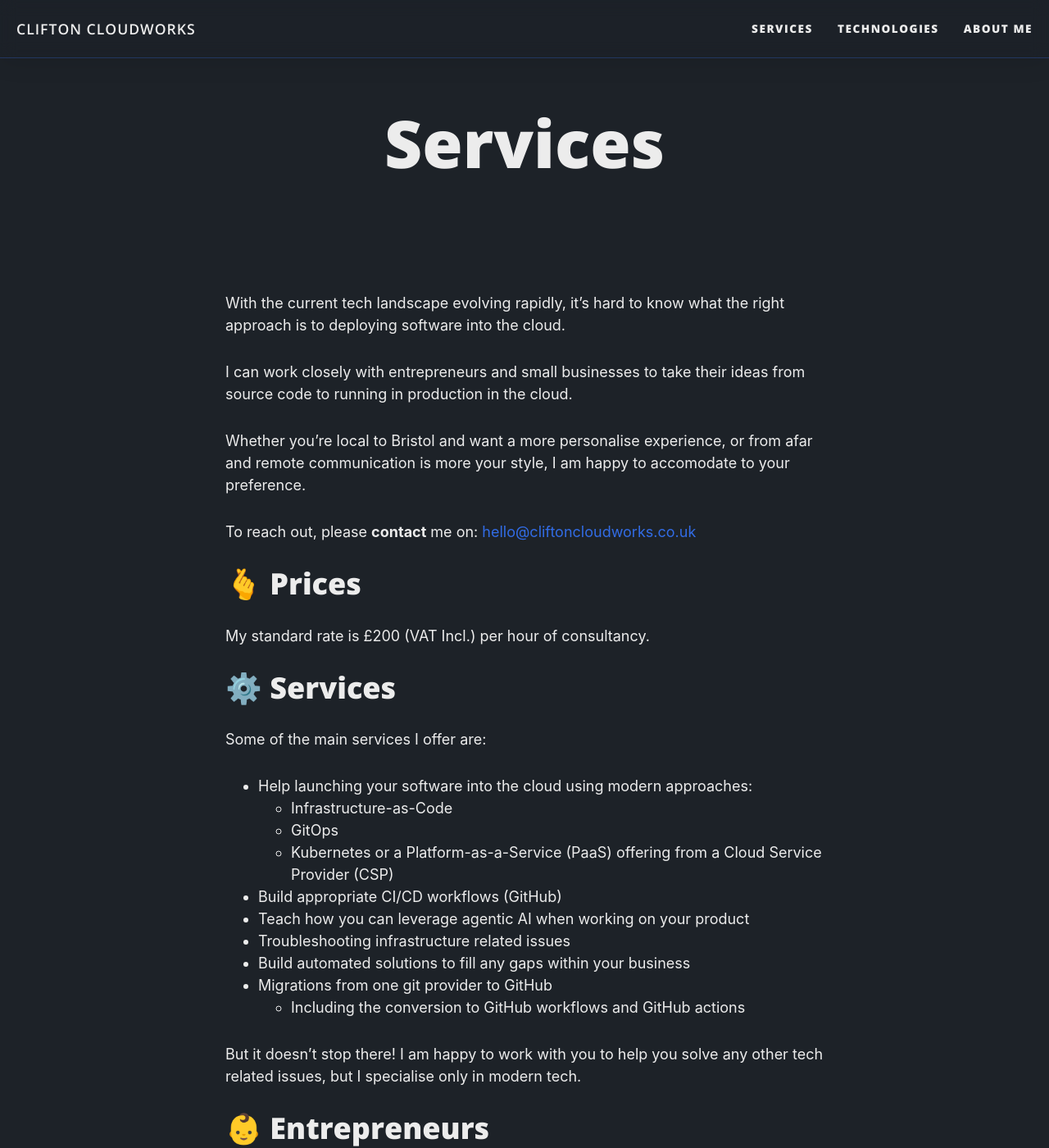
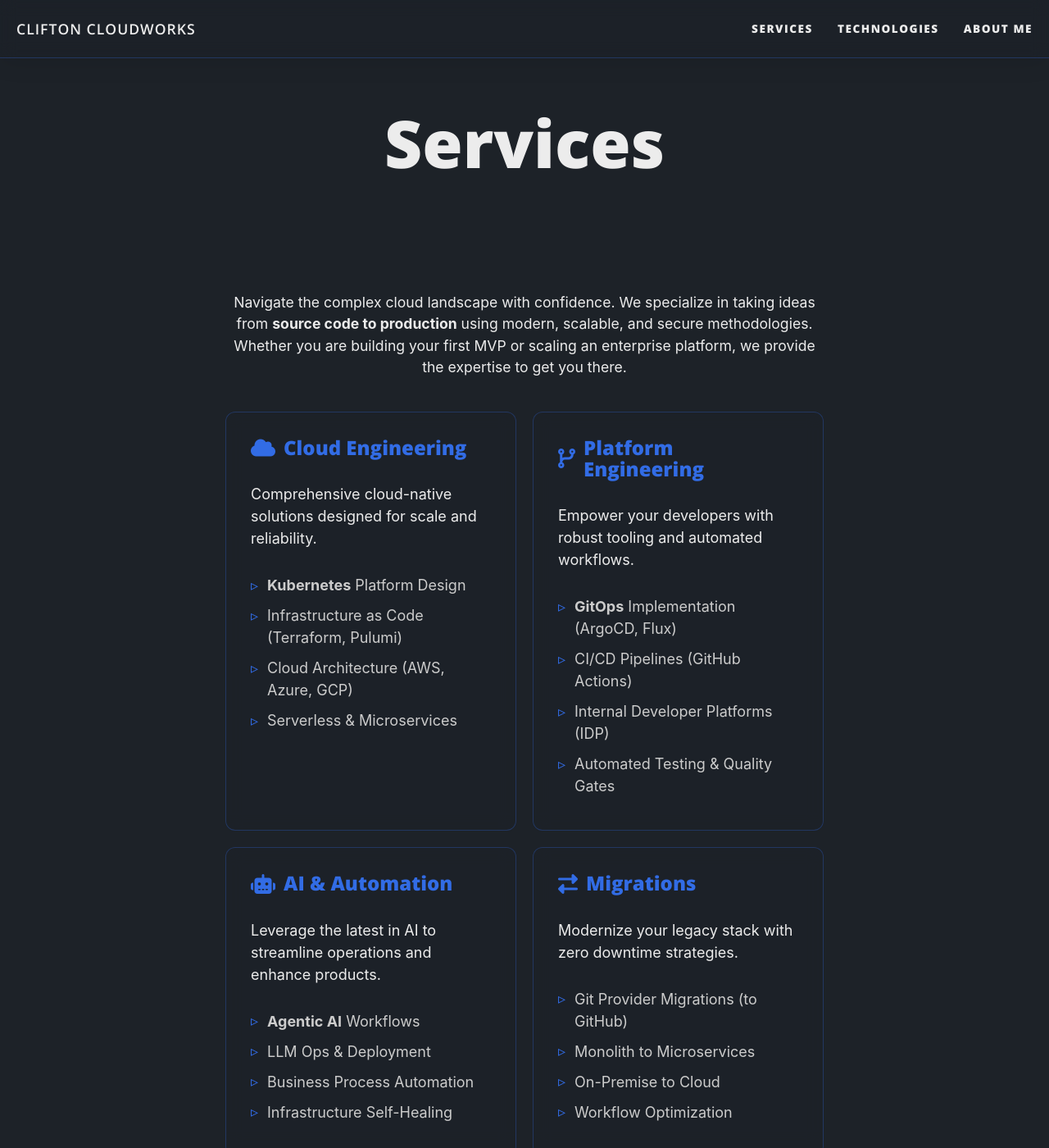
Before and after one commit to ChilledEther/business-site, a Jekyll site: the page built from pages/services.md, in a window 1280 px wide and 1400 px high. Shown: the whole window at 82% size. Built offline with Jekyll 4.4.1, drawn with Linux system fonts in a browser that asks for light colours; some of the changed text lies outside the part shown.

Commit message:
feat: Redesign the services page with a structured layout, detailed offerings, audience sections, and modern styling.

```diff
--- a/pages/services.md
+++ b/pages/services.md
@@ -2,43 +2,211 @@
 layout: page
 title: Services
 permalink: /services/
+share-description: tailored software delivery, cloud engineering, and platform building services for Startups and SMEs. Specializing in Kubernetes, GitOps, and GitHub.
 ---
 
-With the current tech landscape evolving rapidly, it's hard to know what the right approach is to deploying software into the cloud.
+<style>
+  .services-intro {
+    text-align: center;
+    max-width: 800px;
+    margin: 0 auto 40px auto;
+    font-size: 1.1rem;
+    line-height: 1.6;
+    color: #ececec;
+  }
 
-I can work closely with entrepreneurs and small businesses to take their ideas from source code to running in production in the cloud.
+  /* Grid Layout */
+  .services-grid {
+    display: grid;
+    grid-template-columns: repeat(auto-fit, minmax(300px, 1fr));
+    gap: 20px;
+    margin-bottom: 50px;
+  }
 
-Whether you're local to Bristol and want a more personalise experience, or from afar and remote communication is more your style, I am happy to accomodate to your preference.
+  /* Glass Card */
+  .glass-card {
+    background: rgba(29, 34, 40, 0.6);
+    backdrop-filter: blur(10px);
+    -webkit-backdrop-filter: blur(10px);
+    border: 1px solid rgba(50, 108, 229, 0.3);
+    border-radius: 12px;
+    padding: 30px;
+    transition: transform 0.3s ease, box-shadow 0.3s ease;
+  }
 
-To reach out, please **contact** me on: [hello@cliftoncloudworks.co.uk](mailto:hello@cliftoncloudworks.co.uk)
+  .glass-card:hover {
+    transform: translateY(-5px);
+    box-shadow: 0 10px 30px rgba(0, 0, 0, 0.2);
+    border-color: rgba(50, 108, 229, 0.6);
+  }
 
-# 🫰 Prices
+  .glass-card h3 {
+    color: #326ce5; /* K8s blue */
+    margin-top: 0;
+    margin-bottom: 15px;
+    font-size: 1.5rem;
+    display: flex;
+    align-items: center;
+    gap: 10px;
+  }
 
-My standard rate is £200 (VAT Incl.) per hour of consultancy.
+  .glass-card ul {
+    list-style: none;
+    padding: 0;
+    margin: 0;
+  }
 
-# ⚙️ Services
+  .glass-card li {
+    margin-bottom: 10px;
+    padding-left: 20px;
+    position: relative;
+    color: #ccc;
+  }
 
-Some of the main services I offer are:
+  .glass-card li::before {
+    content: "▹";
+    color: #326ce5;
+    position: absolute;
+    left: 0;
+  }
 
-* Help launching your software into the cloud using modern approaches:
-  * Infrastructure-as-Code
-  * GitOps
-  * Kubernetes or a Platform-as-a-Service (PaaS) offering from a Cloud Service Provider (CSP)
-* Build appropriate CI/CD workflows (GitHub)
-* Teach how you can leverage agentic AI when working on your product
-* Troubleshooting infrastructure related issues
-* Build automated solutions to fill any gaps within your business
-* Migrations from one git provider to GitHub
-  * Including the conversion to GitHub workflows and GitHub actions
+  /* Audience Section */
+  .audience-wrapper {
+    display: grid;
+    grid-template-columns: 1fr 1fr;
+    gap: 30px;
+    margin-bottom: 50px;
+  }
 
-But it doesn't stop there! I am happy to work with you to help you solve any other tech related issues, but I specialise only in modern tech.
+  @media (max-width: 768px) {
+    .audience-wrapper {
+      grid-template-columns: 1fr;
+    }
+  }
 
-# 👶 Entrepreneurs
+  /* Pricing Section */
+  .pricing-banner {
+    background: linear-gradient(135deg, rgba(50, 108, 229, 0.1) 0%, rgba(29, 34, 40, 0.8) 100%);
+    border: 1px solid #326ce5;
+    border-radius: 12px;
+    padding: 40px;
+    text-align: center;
+    margin-top: 40px;
+  }
 
-It can be very difficult to know where to start when it comes to deploying software into the cloud. Especially when you're taking your own idea to the market for the first time.
+  .price-tag {
+    font-size: 2.5rem;
+    font-weight: 700;
+    color: #fff;
+    margin: 10px 0;
+  }
 
-I will work with you to ensure that the foundation for your product delivery is setup in a way that can be easily scaled as you organically grow. You will have full ownership of any code that is produced as part of the process, and will get full support throughout your journey along with knowledge sharing about why doing approaches one way are more beneficial than others.
+  .cta-button {
+      display: inline-block;
+      margin-top: 20px;
+      padding: 12px 30px;
+      background: #326ce5;
+      color: #fff !important;
+      border-radius: 5px;
+      text-decoration: none;
+      font-weight: 600;
+      transition: background 0.2s;
+  }
+  .cta-button:hover {
+      background: #2656c0;
+      text-decoration: none;
+  }
+</style>
 
-# 🏤 SMEs
+<div class="services-intro">
+  <p>
+    Navigate the complex cloud landscape with confidence. We specialize in taking ideas from <strong>source code to production</strong> using modern, scalable, and secure methodologies. Whether you are building your first MVP or scaling an enterprise platform, we provide the expertise to get you there.
+  </p>
+</div>
 
-I can work with SMEs to overcome any deployment challenges they are currently facing. This may be due to poorly setup foundation, or just a lack of knowledge in how they should be scaling up in the cloud space. I am happy to share knowledge, create the appropriate workflows and automation to facilitate this.
+<div class="services-grid">
+  <div class="glass-card">
+    <h3><i class="fas fa-cloud"></i> Cloud Engineering</h3>
+    <p>Comprehensive cloud-native solutions designed for scale and reliability.</p>
+    <ul>
+      <li><strong>Kubernetes</strong> Platform Design</li>
+      <li>Infrastructure as Code (Terraform, Pulumi)</li>
+      <li>Cloud Architecture (AWS, Azure, GCP)</li>
+      <li>Serverless & Microservices</li>
+    </ul>
+  </div>
+
+  <div class="glass-card">
+    <h3><i class="fas fa-code-branch"></i> Platform Engineering</h3>
+    <p>Empower your developers with robust tooling and automated workflows.</p>
+    <ul>
+      <li><strong>GitOps</strong> Implementation (ArgoCD, Flux)</li>
+      <li>CI/CD Pipelines (GitHub Actions)</li>
+      <li>Internal Developer Platforms (IDP)</li>
+      <li>Automated Testing & Quality Gates</li>
+    </ul>
+  </div>
+
+  <div class="glass-card">
+    <h3><i class="fas fa-robot"></i> AI & Automation</h3>
+    <p>Leverage the latest in AI to streamline operations and enhance products.</p>
+    <ul>
+      <li><strong>Agentic AI</strong> Workflows</li>
+      <li>LLM Ops & Deployment</li>
+      <li>Business Process Automation</li>
+      <li>Infrastructure Self-Healing</li>
+    </ul>
+  </div>
+
+  <div class="glass-card">
+    <h3><i class="fas fa-exchange-alt"></i> Migrations</h3>
+    <p>Modernize your legacy stack with zero downtime strategies.</p>
+    <ul>
+      <li>Git Provider Migrations (to GitHub)</li>
+      <li>Monolith to Microservices</li>
+      <li>On-Premise to Cloud</li>
+      <li>Workflow Optimization</li>
+    </ul>
+  </div>
+</div>
+
+<h2 class="text-center mb-4">Who We Help</h2>
+
+<div class="audience-wrapper">
+  <div class="glass-card">
+    <h3>👶 Entrepreneurs & Startups</h3>
+    <p>
+      Launching a product is hard. We act as your <strong>Fractional CTO / Lead Engineer</strong> to ensure your technology stack is built correctly from day one.
+    </p>
+    <ul>
+      <li>Cost-effective MVP architectures</li>
+      <li>Scalable foundations for growth</li>
+      <li>Full ownership of code and IP</li>
+      <li>Mentorship and technical guidance</li>
+    </ul>
+  </div>
+
+  <div class="glass-card">
+    <h3>🏤 SMEs & Scale-ups</h3>
+    <p>
+      Overcome technical debt and deployment bottlenecks. We help you streamline your engineering processes and adopt modern DevOps practices.
+    </p>
+    <ul>
+      <li>Infrastructure Audits & Optimization</li>
+      <li>Team capability upskilling</li>
+      <li>Standardizing deployment reliability</li>
+      <li>Breaking down silos</li>
+    </ul>
+  </div>
+</div>
+
+<div class="pricing-banner glassy-card">
+  <h2>Transparent Pricing</h2>
+  <p>Expert consultancy with no hidden fees.</p>
+  <div class="price-tag">£200 <span style="font-size: 1rem; opacity: 0.7;">/ hour (VAT Incl.)</span></div>
+  <p>Flexible engagement models available: Retainer, Project-based, or Ad-hoc.</p>
+
+  <a href="mailto:hello@cliftoncloudworks.co.uk?subject=Consultancy%20Enquiry" class="cta-button">
+    <i class="fas fa-paper-plane"></i> Book a Consultation
+  </a>
+</div>
```
